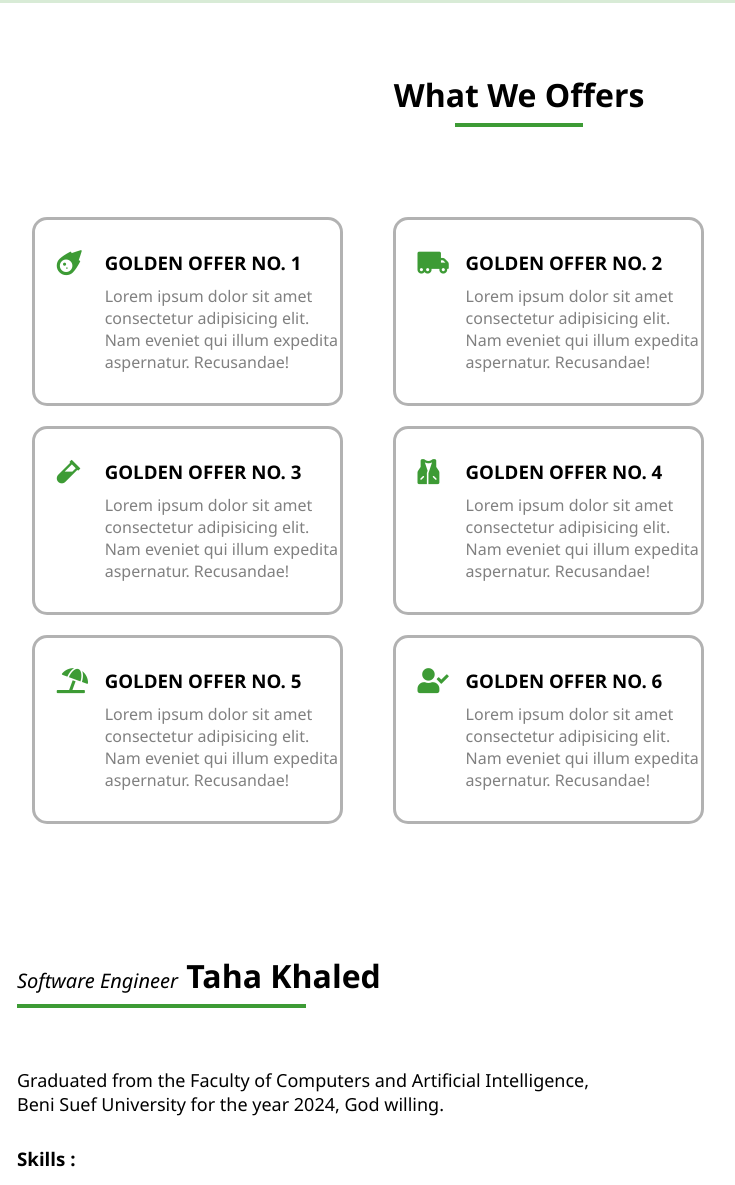
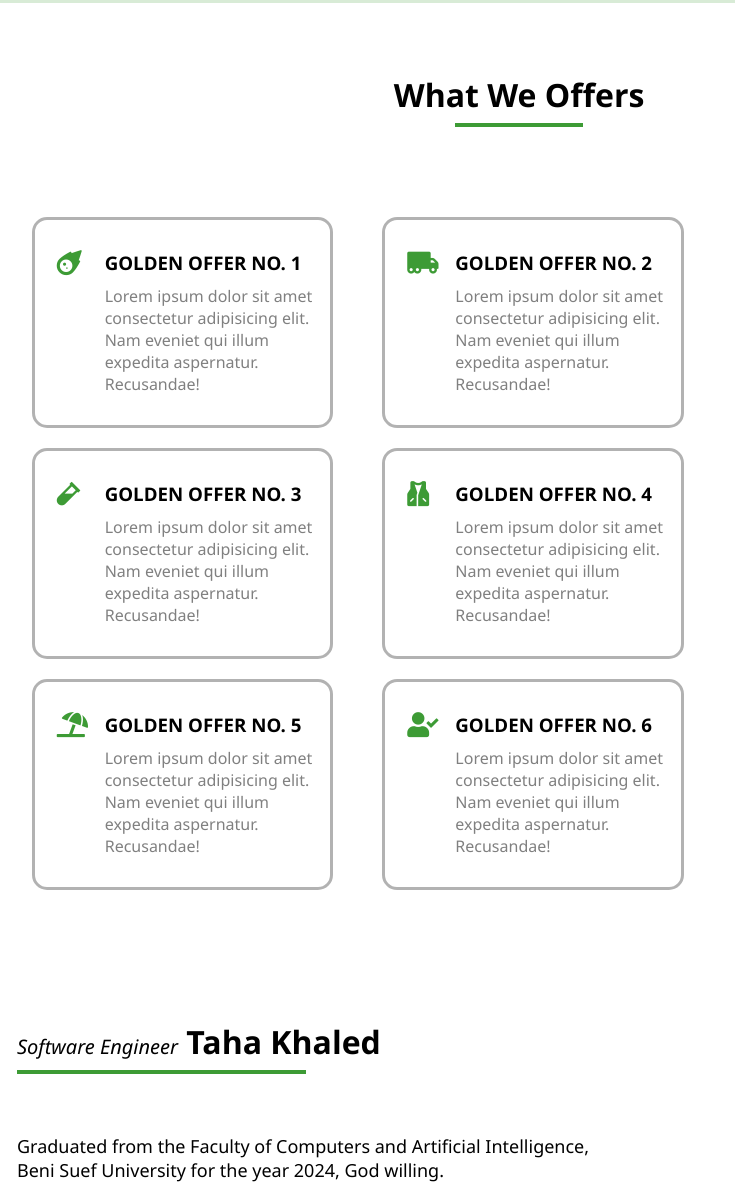
Before and after one commit to TahaKhaledSaad/Green-Plants-Shop, a plain HTML site: page index.html in a window 1280 px wide. Shown: the part 2451-3636 px from the top of the page, without its empty margins (121-856 px from the left). Drawn offline with Linux system fonts and the light colour scheme.

Commit message:
Update offers.css

```diff
--- a/css/offers.css
+++ b/css/offers.css
@@ -11,7 +11,7 @@
 
 .offer {
     float: left;
-    width: 23%;
+    width: 22%;
     margin: auto;
     margin: 10px 24.7px;
     border: 3px solid rgba(0, 0, 0, 0.3);
```
